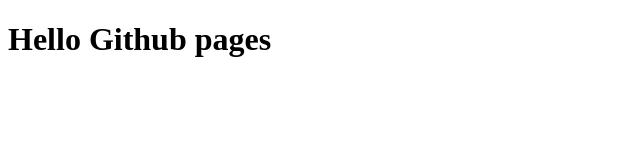
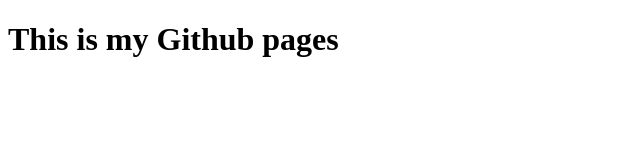
Before and after one commit to Jonathan-Rathjen/scripts, a plain HTML site: page index.html in a window 1280 px wide. Shown: the whole page, without its empty margins (0-640 px from the left). Drawn offline with Linux system fonts and the light colour scheme.

Commit message:
changing name of github pages

```diff
--- a/index.html
+++ b/index.html
@@ -4,11 +4,11 @@
 <head>
   <meta charset="UTF-8">
   <meta name="viewport" content="width=device-width, initial-scale=1.0">
-  <title>Abdul's Script Page</title>
+  <title>Jonathan's Script Page</title>
 </head>
 
 <body>
-  <h1>Hello Github pages</h1>
+  <h1>This is my Github pages</h1>
 </body>
 
 </html>
```
